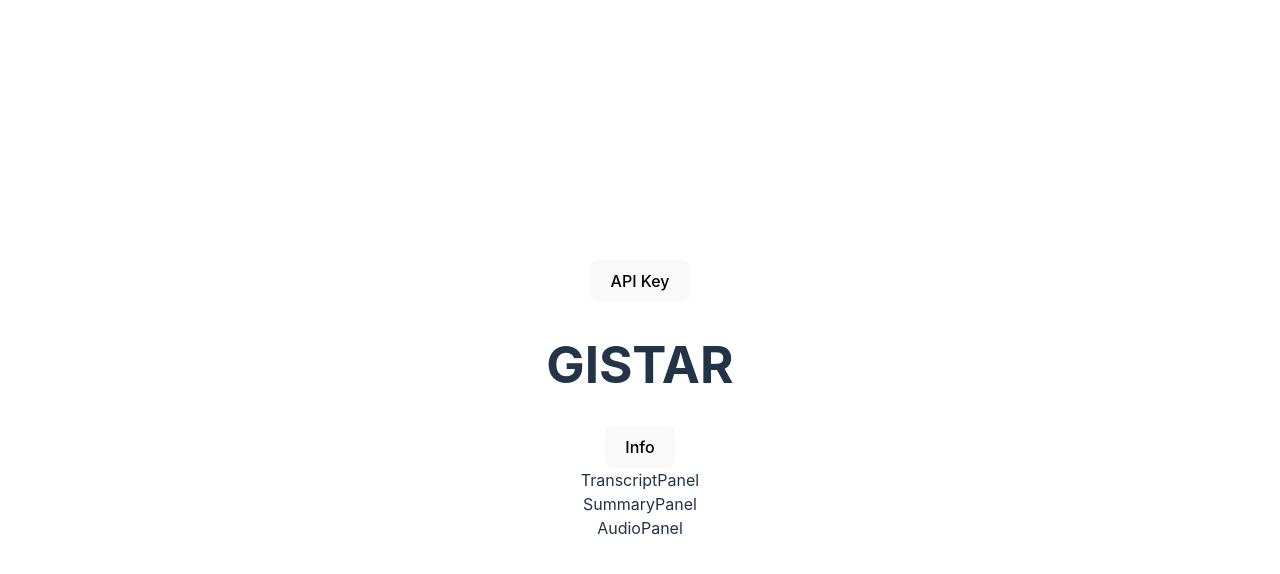
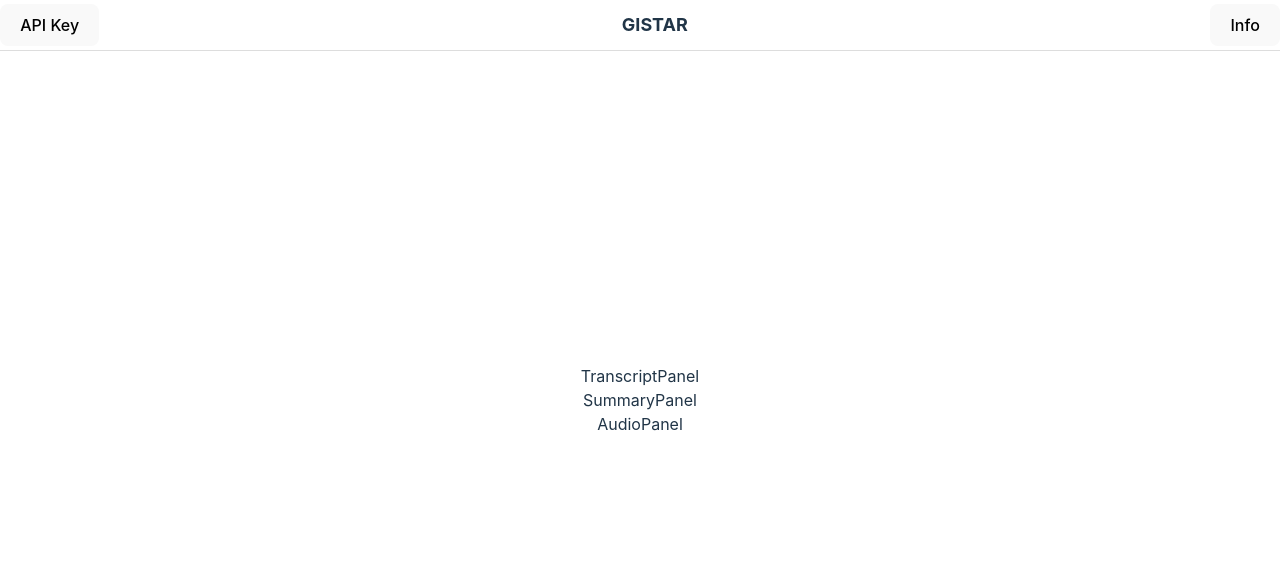
Before and after one commit to Carsonthemonkey/GIST, a React (Vite) app: page / in a window 1280 px wide. Shown: the top 574 px of the page. Built offline with nearby package versions, Linux system fonts and the light colour scheme.

Commit message:
Styles toolbar at top of screen

```diff
--- a/src/styles/Toolbar.css
+++ b/src/styles/Toolbar.css
@@ -1 +1,24 @@
-/*# sourceMappingURL=Toolbar.css.map */
+#toolbar {
+  position: fixed;
+  top: 0;
+  left: 0;
+  right: 0;
+  z-index: 100;
+  display: flex;
+  flex-direction: row;
+  align-items: center;
+  justify-content: space-between;
+  border-bottom: 1px solid #ddd;
+  height: 50px;
+}
+#toolbar #api-button {
+  order: 1;
+}
+#toolbar #app-name {
+  order: 2;
+  font-size: 18px;
+  margin: 0;
+}
+#toolbar #info-button {
+  order: 3;
+}/*# sourceMappingURL=Toolbar.css.map */
--- a/src/styles/Toolbar.scss
+++ b/src/styles/Toolbar.scss
@@ -0,0 +1,29 @@
+$toolbar-height: 50px;
+
+#toolbar {
+    // makes toolbar fixed to top of page
+    position: fixed;
+    top: 0;
+    left: 0;
+    right: 0;
+    z-index: 100;
+    // aligns elements in a row
+    display: flex;
+    flex-direction: row;
+    align-items: center;
+    justify-content: space-between;
+    // adds a border at the bottom
+    border-bottom: 1px solid #ddd;
+    height: $toolbar-height;
+    #api-button {
+        order: 1;
+    }
+    #app-name {
+        order: 2;
+        font-size: 18px;
+        margin: 0;
+    }
+    #info-button {
+        order: 3;
+    }
+}
```
Also changed, not shown: 1 other file (tests, documents, lock files or other folders).
